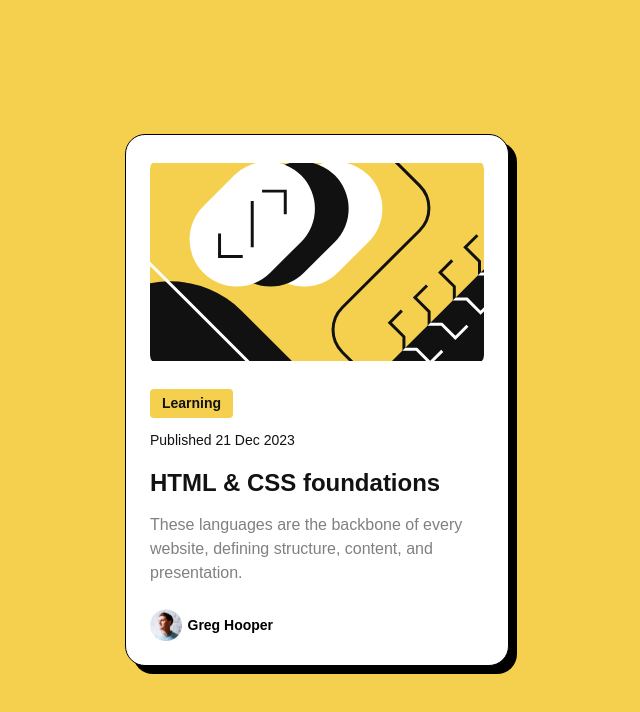
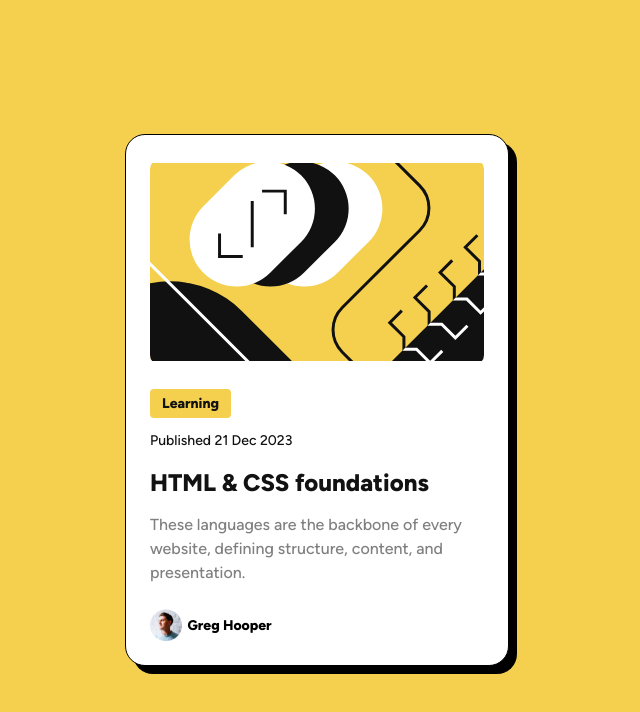
Before and after one commit to geomydas/FEMBlogPreview, a plain HTML site: page blog-preview-card-main/index.html in a window 1280 px wide. Shown: the whole page, without its empty margins (323-963 px from the left). Drawn offline with Linux system fonts and the light colour scheme; the site is published under a folder, as on GitHub Pages, so addresses that start at the root find nothing.

Commit message:
fuck this shit

```diff
--- a/blog-preview-card-main/styles.css
+++ b/blog-preview-card-main/styles.css
@@ -3,14 +3,14 @@
   font-family: "Figtree";
   font-style: normal;
   font-weight: 500;
-  src: url("/fonts/figtree-v5-latin-500.woff2") format("woff2");
+  src: url("fonts/figtree-v5-latin-500.woff2") format("woff2");
 }
 @font-face {
   font-display: swap;
   font-family: "Figtree";
   font-style: normal;
   font-weight: 800;
-  src: url("/fonts/figtree-v5-latin-800.woff2") format("woff2");
+  src: url("fonts/figtree-v5-latin-800.woff2") format("woff2");
 }
 *,
 *::before,
```
